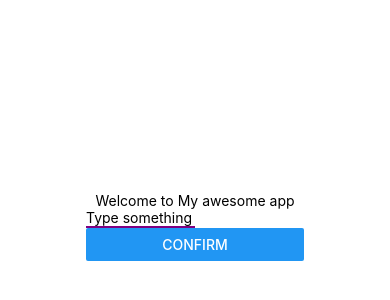
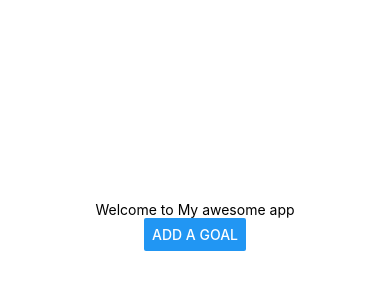
Before and after one commit to jwzhou1/cs5520, a React Native app: screen / in a window 390 px wide. Shown: the part 196-496 px from the top of the page. Built offline with nearby package versions, Linux system fonts and the light colour scheme.

Commit message:
added cancel buttob

```diff
--- a/App.js
+++ b/App.js
@@ -1,5 +1,5 @@
 import { StatusBar } from "expo-status-bar";
-import { StyleSheet, TextInput, View, Text } from "react-native";
+import { StyleSheet, TextInput, View, Text, Button } from "react-native";
 import Header from "./components/Header";
 import { useState } from "react";
 import Input from "./components/Input";
@@ -7,17 +7,27 @@ import Input from "./components/Input";
 export default function App() {
   const appName = "My awesome app";
   const [text, setText] = useState("");
+  const [isModalVisible, setIsModalVisible] = useState(false);
   function receiveInput(data) {
     console.log("recieve input ", data);
     setText(data);
+    setIsModalVisible(false);
     //use this to update the text showing in the
     //Text component
+  }
+  function dismissModal() {
+    setIsModalVisible(false);
   }
   return (
     <View style={styles.container}>
       <StatusBar style="auto" />
       <Header name={appName} version={2} />
-      <Input inputHandler={receiveInput} />
+      <Button title="Add a goal" onPress={() => setIsModalVisible(true)} />
+      <Input
+        inputHandler={receiveInput}
+        modalVisible={isModalVisible}
+        dismissModal={dismissModal}
+      />
       <Text>{text}</Text>
     </View>
   );
--- a/components/Input.js
+++ b/components/Input.js
@@ -1,7 +1,7 @@
-import { Button, StyleSheet, Text, TextInput, View } from "react-native";
+import { Button, Modal, StyleSheet, Text, TextInput, View } from "react-native";
 import React, { useState } from "react";
 
-export default function Input({ inputHandler }) {
+export default function Input({ inputHandler, modalVisible, dismissModal }) {
   const [text, setText] = useState("");
   // callback handler
   function changeTextHandler(changedText) {
@@ -13,16 +13,24 @@ export default function Input({ inputHandler }) {
   function confirmHandler() {
     inputHandler(text);
   }
+  function cancelHandler() {
+    // hide the modal
+    dismissModal();
+  }
   return (
-    <View>
+    <Modal visible={modalVisible}>
+      <View style={styles.container}>
         <TextInput
           placeholder="Type something"
           style={styles.input}
           value={text}
           onChangeText={changeTextHandler}
         />
+        <Button title="Cancel" onPress={cancelHandler} />
+
         <Button title="Confirm" onPress={confirmHandler} />
       </View>
+    </Modal>
   );
 }
 
@@ -32,4 +40,10 @@ const styles = StyleSheet.create({
     borderBottomColor: "purple",
     width: "50%",
   },
+  container: {
+    flex: 1,
+    backgroundColor: "#ccc",
+    alignItems: "center",
+    justifyContent: "center",
+  },
 });
```
Lines whose indentation alone changed are shown as unchanged.
